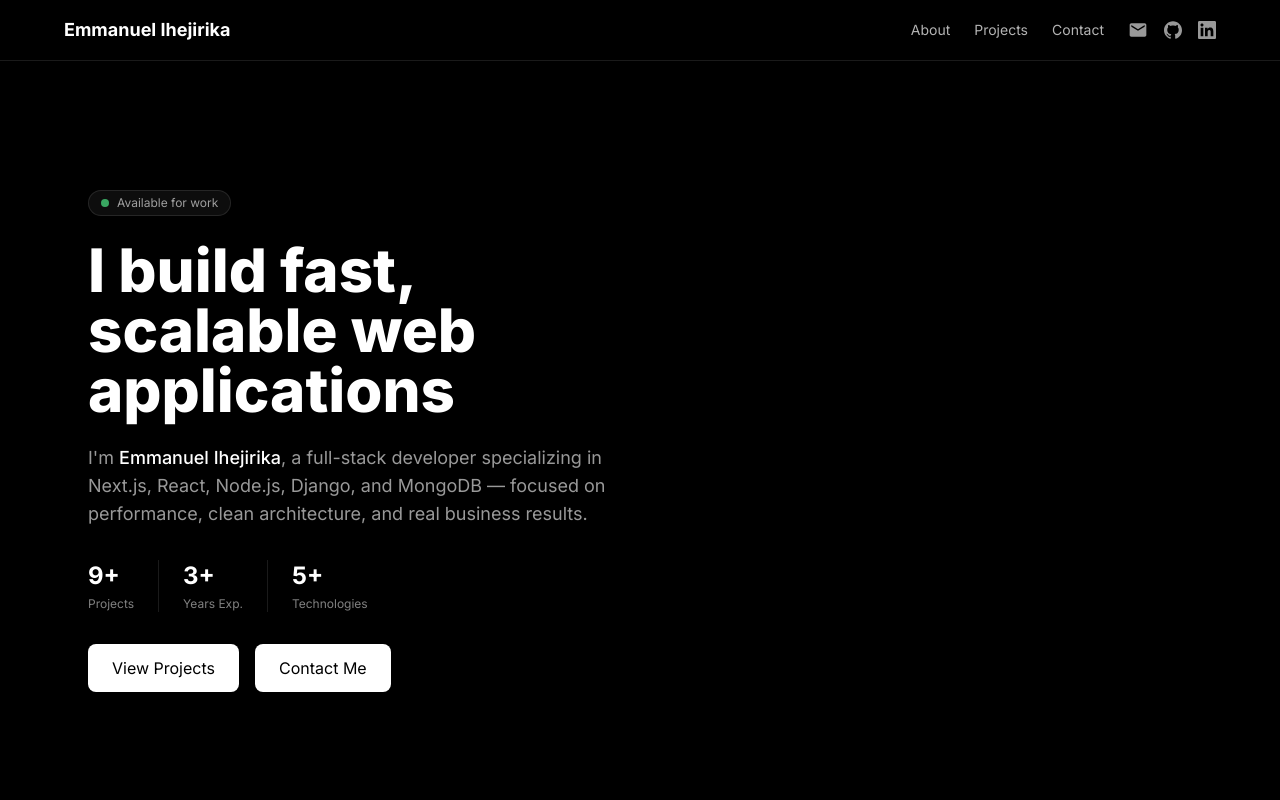
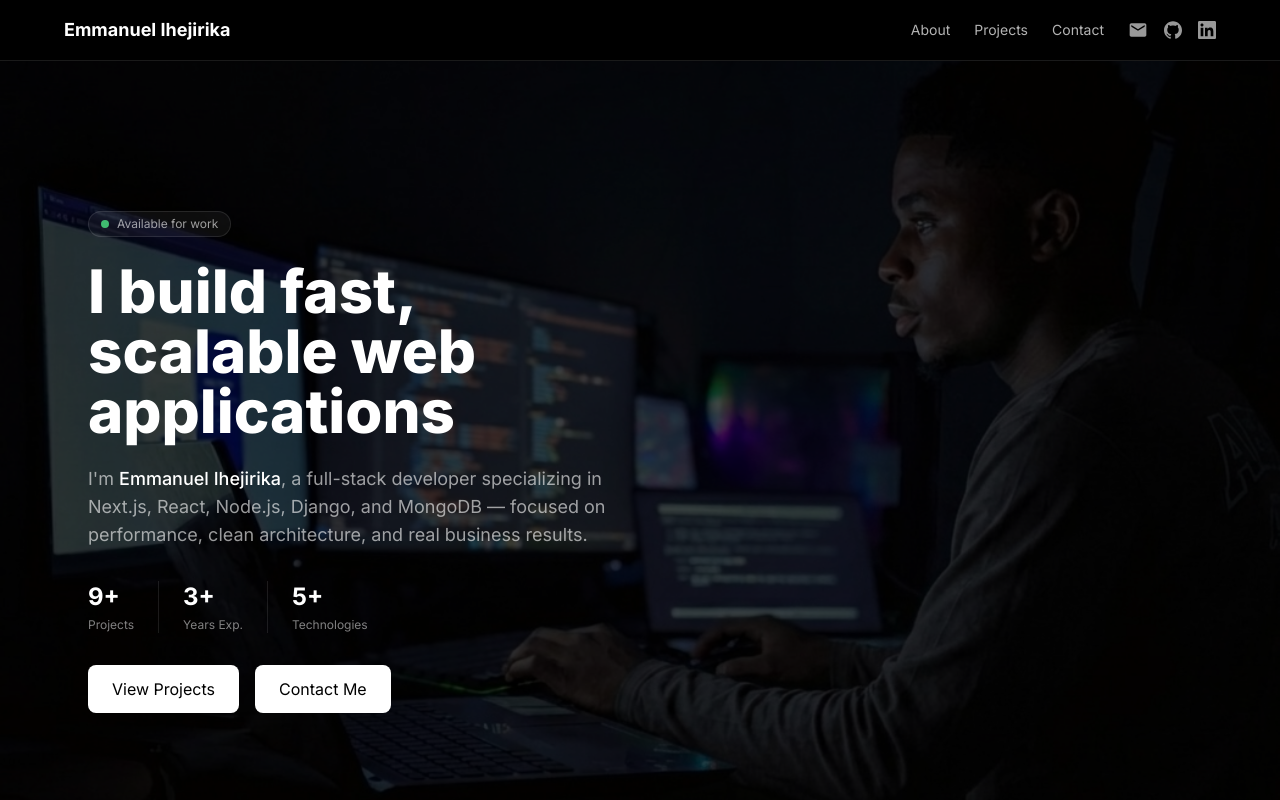
Before and after one commit to Spotlight99/spotexdev-portfolio, a Next.js app: page / in a window 1280 px wide. Shown: the top 800 px of the page. Built offline with nearby package versions, Linux system fonts and the light colour scheme.

Commit message:
Update index.js
Add background image to hero section

```diff
--- a/pages/index.js
+++ b/pages/index.js
@@ -13,7 +13,17 @@ export default function Home() {
         description="Full-stack developer skilled in Next.js, React, Node.js, Django, MongoDB, and modern web technologies."
       />
 
-      <section className="max-w-6xl mx-auto px-6 py-16 md:py-32">
+      <section
+        className="relative min-h-screen flex items-center"
+        style={{
+          backgroundImage: "url('/hero.jpg')",
+          backgroundSize: "cover",
+          backgroundPosition: "center",
+        }}
+      >
+        <div className="absolute inset-0 bg-black/70"></div>
+
+        <div className="relative z-10 max-w-6xl mx-auto px-6 py-16 md:py-32 w-full">
           <div
             ref={ref}
             className={`
@@ -35,9 +45,13 @@ export default function Home() {
               </h1>
 
               <p className="text-white/60 text-base md:text-lg max-w-xl mx-auto md:mx-0 mb-8 leading-relaxed">
-              I'm <span className="text-white font-medium">Emmanuel Ihejirika</span>, a full-stack
-              developer specializing in Next.js, React, Node.js, Django, and MongoDB —
-              focused on performance, clean architecture, and real business results.
+                I'm{" "}
+                <span className="text-white font-medium">
+                  Emmanuel Ihejirika
+                </span>
+                , a full-stack developer specializing in Next.js, React,
+                Node.js, Django, and MongoDB — focused on performance, clean
+                architecture, and real business results.
               </p>
 
               <div className="flex justify-center md:justify-start gap-6 mb-8">
@@ -65,6 +79,7 @@ export default function Home() {
               </div>
             </div>
           </div>
+        </div>
       </section>
     </Layout>
   );
```
Lines whose indentation alone changed are shown as unchanged.
